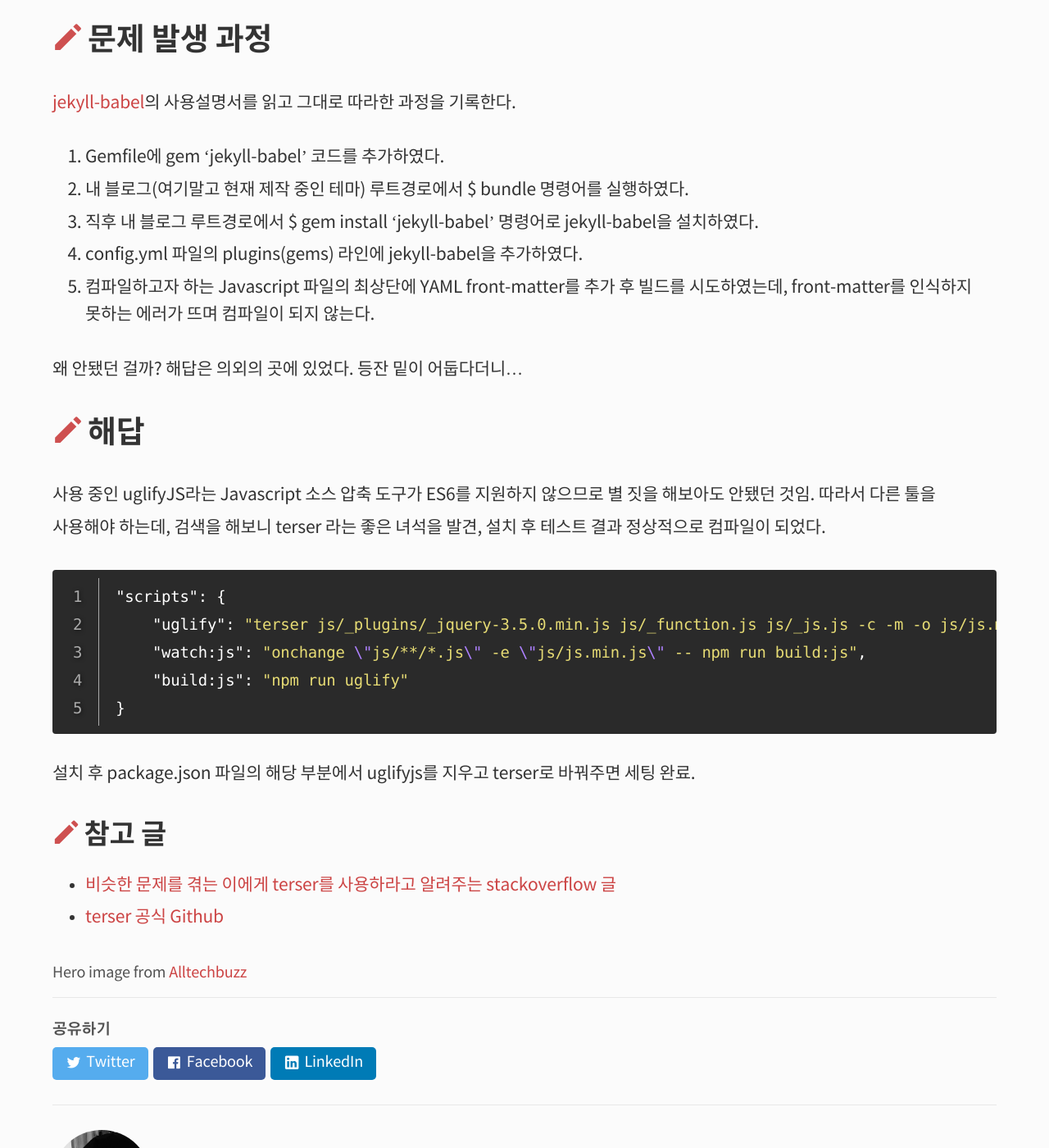
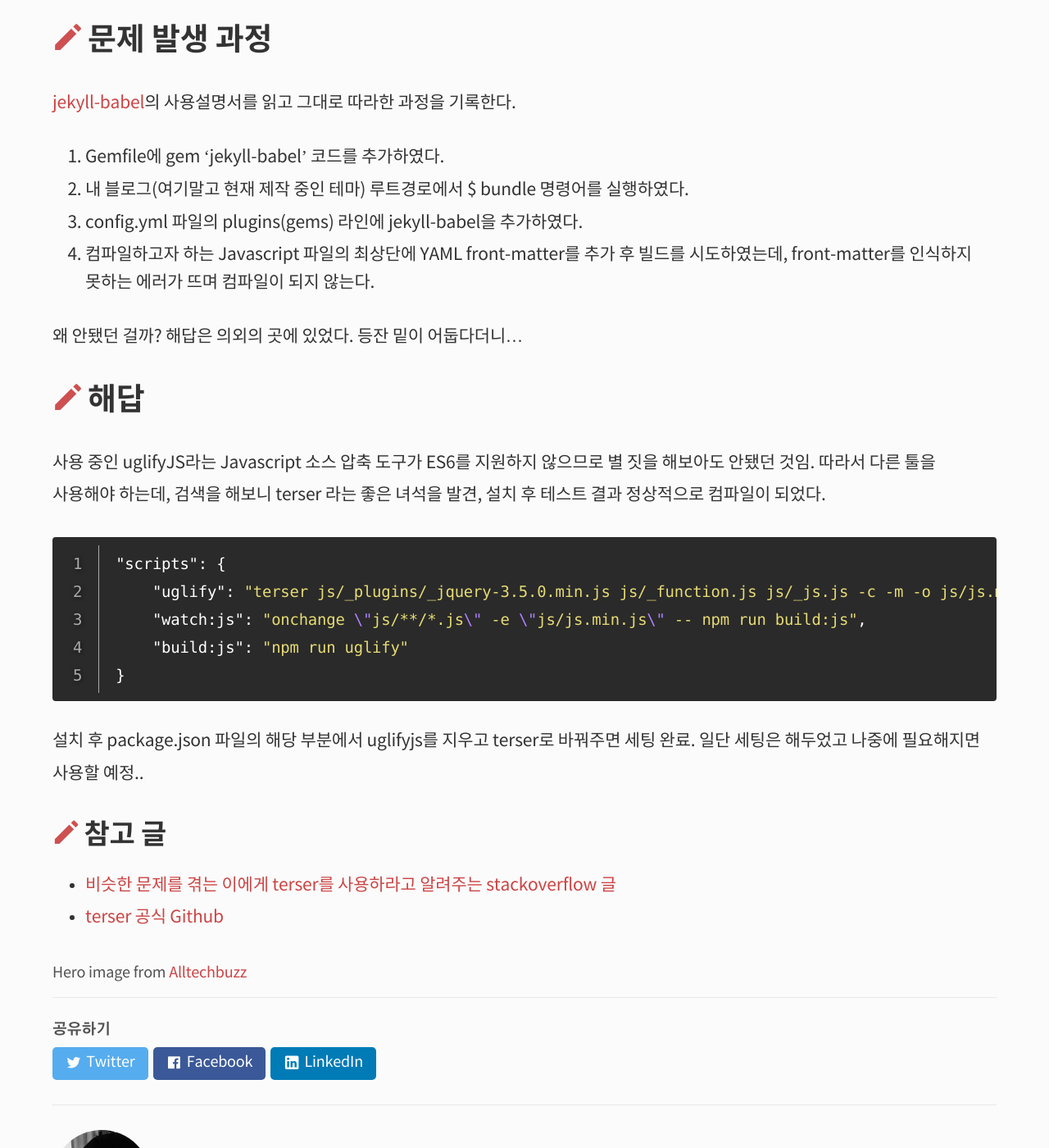
Before and after one commit to selosele/selosele.github.io, a Jekyll site: the page built from _posts/2020-06-07-terser.md, in a window 1280 px wide and 1400 px high, scrolled down 532 px. Shown: the whole window at 82% size. Built offline with Jekyll 4.4.1, drawn with Linux system fonts in a browser that asks for light colours; cached includes are drawn as plain includes; comment, search, counter and statistics services are not loaded.

Commit message:
포스트 수정 및 레이아웃 JS 수정

````diff
--- a/_posts/2020-06-07-terser.md
+++ b/_posts/2020-06-07-terser.md
@@ -22,9 +22,8 @@ tags:
 
 1. Gemfile에 gem 'jekyll-babel' 코드를 추가하였다.
 2. 내 블로그(여기말고 현재 제작 중인 테마) 루트경로에서 $ bundle 명령어를 실행하였다.
-3. 직후 내 블로그 루트경로에서 $ gem install 'jekyll-babel' 명령어로 jekyll-babel을 설치하였다.
-4. config.yml 파일의 plugins(gems) 라인에 jekyll-babel을 추가하였다.
-5. 컴파일하고자 하는 Javascript 파일의 최상단에 YAML front-matter를 추가 후 빌드를 시도하였는데, front-matter를 인식하지 못하는 에러가 뜨며 컴파일이 되지 않는다.
+3. config.yml 파일의 plugins(gems) 라인에 jekyll-babel을 추가하였다.
+4. 컴파일하고자 하는 Javascript 파일의 최상단에 YAML front-matter를 추가 후 빌드를 시도하였는데, front-matter를 인식하지 못하는 에러가 뜨며 컴파일이 되지 않는다.
 
 왜 안됐던 걸까? 해답은 의외의 곳에 있었다. 등잔 밑이 어둡다더니...
 
@@ -40,7 +39,7 @@ tags:
     "build:js": "npm run uglify"
 }
 ```
-설치 후 package.json 파일의 해당 부분에서 uglifyjs를 지우고 terser로 바꿔주면 세팅 완료.
+설치 후 package.json 파일의 해당 부분에서 uglifyjs를 지우고 terser로 바꿔주면 세팅 완료. 일단 세팅은 해두었고 나중에 필요해지면 사용할 예정..
 
 ### 참고 글
 
--- a/assets/js/_script.js
+++ b/assets/js/_script.js
@@ -439,7 +439,7 @@ $(function() {
 
         layerClose = function() {
             $(document).off("keydown.search_keydown");
-            $("body").removeClass("overflow-hidden");
+            $("body").css("padding-right", "").removeClass("overflow-hidden");
             closeBtn.attr("aria-expanded", "false");
             layer.stop().animate({"opacity": "0"}, {
                 duration: 200,
@@ -459,7 +459,7 @@ $(function() {
         sInputValNotChanged = true;
 
         $(this).add(closeBtn).attr("aria-expanded", "true");
-        $("body").addClass("overflow-hidden");
+        $("body").css("padding-right", getScrollbarWidth()).addClass("overflow-hidden");
         outerEL.attr("aria-hidden", "true");
         layer
             .css("display", "block")
````
Also changed, not shown: assets/js/script.js.
